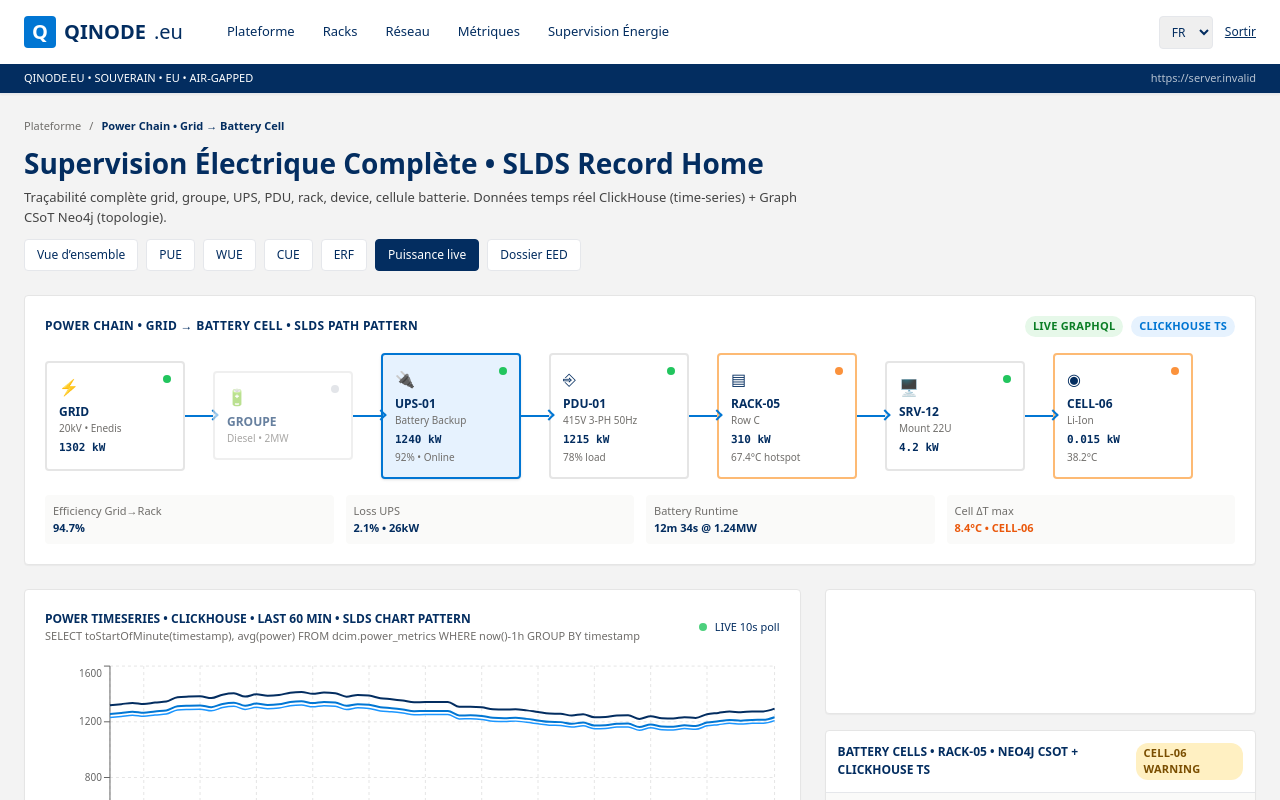
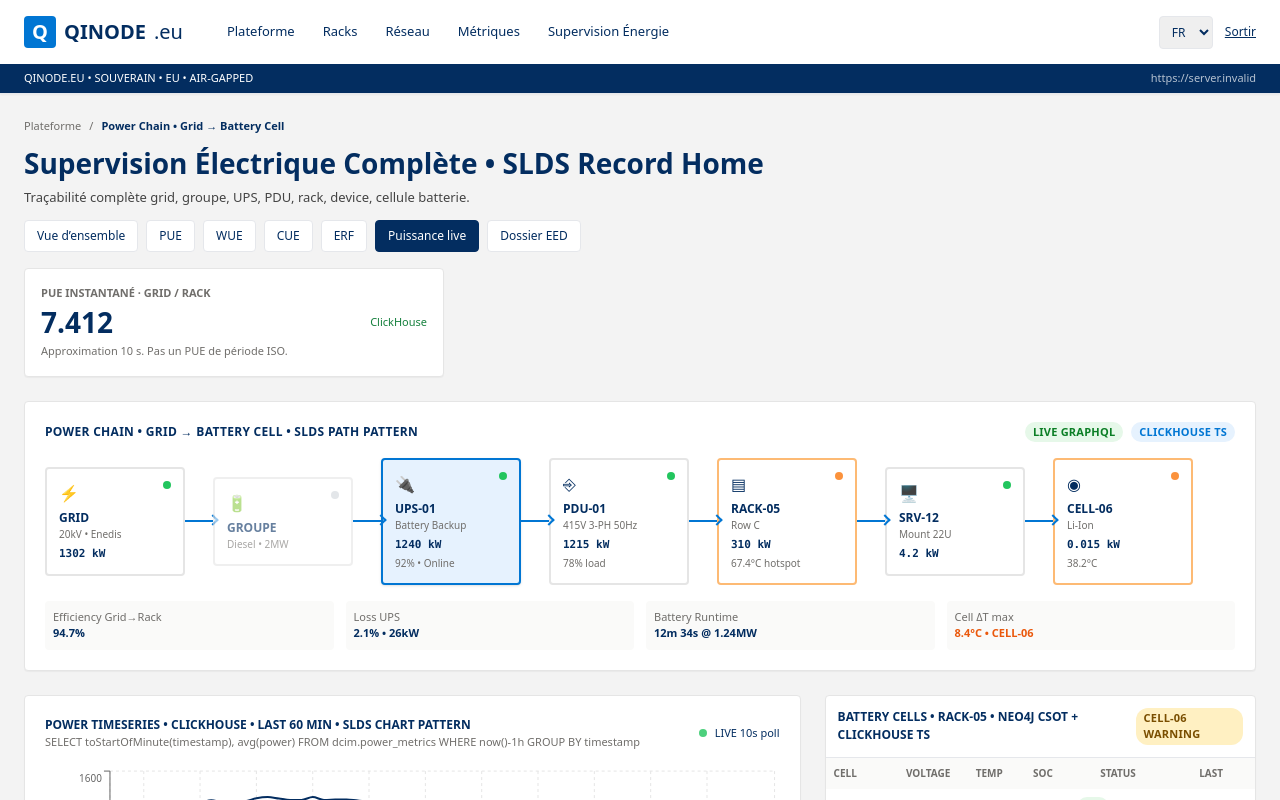
Before and after one commit to Geoking2104/DCIM, a Next.js app in the folder web/: page /1/power in a window 1280 px wide. Shown: the top 800 px of the page. Built offline with nearby package versions, Linux system fonts and the light colour scheme; no server answers.

Commit message:
feat(ui): live PUE strip on power page

```diff
--- a/web/app/[locale]/power/page.tsx
+++ b/web/app/[locale]/power/page.tsx
@@ -4,6 +4,7 @@ import PowerFlow from '@/components/power/PowerFlow';
 import PowerChart from '@/components/power/PowerChart';
 import BatteryTable from '@/components/power/BatteryTable';
 import MetricsLinks from '@/components/metrics/MetricsLinks';
+import LivePue from '@/components/metrics/LivePue';
 
 export default function PowerPage({ params: { locale } }: { params: { locale: string } }) {
   return (
@@ -12,23 +13,15 @@ export default function PowerPage({ params: { locale } }: { params: { locale: st
       <div className="max-w-[1440px] mx-auto px-6 py-6">
         <div className="flex items-center gap-2 text-[11px] text-[#706E6B]"><a href={`/${locale}`} className="hover:underline">Plateforme</a><span>/</span><span className="font-bold text-[#032D60]">Power Chain • Grid → Battery Cell</span></div>
         <h1 className="text-[28px] font-bold mt-2">Supervision Électrique Complète • SLDS Record Home</h1>
-        <p className="text-[13px] text-[#444] max-w-[800px] mt-1">Traçabilité complète grid, groupe, UPS, PDU, rack, device, cellule batterie. Données temps réel ClickHouse (time-series) + Graph CSoT Neo4j (topologie).</p>
+        <p className="text-[13px] text-[#444] max-w-[800px] mt-1">Traçabilité complète grid, groupe, UPS, PDU, rack, device, cellule batterie.</p>
         <div className="mt-3"><MetricsLinks locale={locale} current="/power" /></div>
+        <div className="mt-4 max-w-[420px]"><LivePue rackId="RACK-05" /></div>
         <div className="mt-6">
           <PowerFlow/>
         </div>
         <div className="mt-6 grid lg:grid-cols-[1.8fr_1fr] gap-6">
           <PowerChart rackId="RACK-05"/>
           <div className="space-y-4">
-            <div className="slds-card p-4 bg-[#032D60] text-white">
-              <div className="text-[11px] uppercase opacity-70">ClickHouse Query • Live</div>
-              <pre className="text-[11px] mt-2 whitespace-pre-wrap">SELECT toStartOfMinute(timestamp) as ts,
-  avg(grid_power_kw) as grid,
-  avg(ups_power_kw) as ups,
-  avg(battery_cell_temp) as temp
-FROM dcim.power_metrics
-WHERE now()-1h GROUP BY ts ORDER BY ts</pre>
-            </div>
             <BatteryTable rackId="RACK-05"/>
           </div>
         </div>
```
